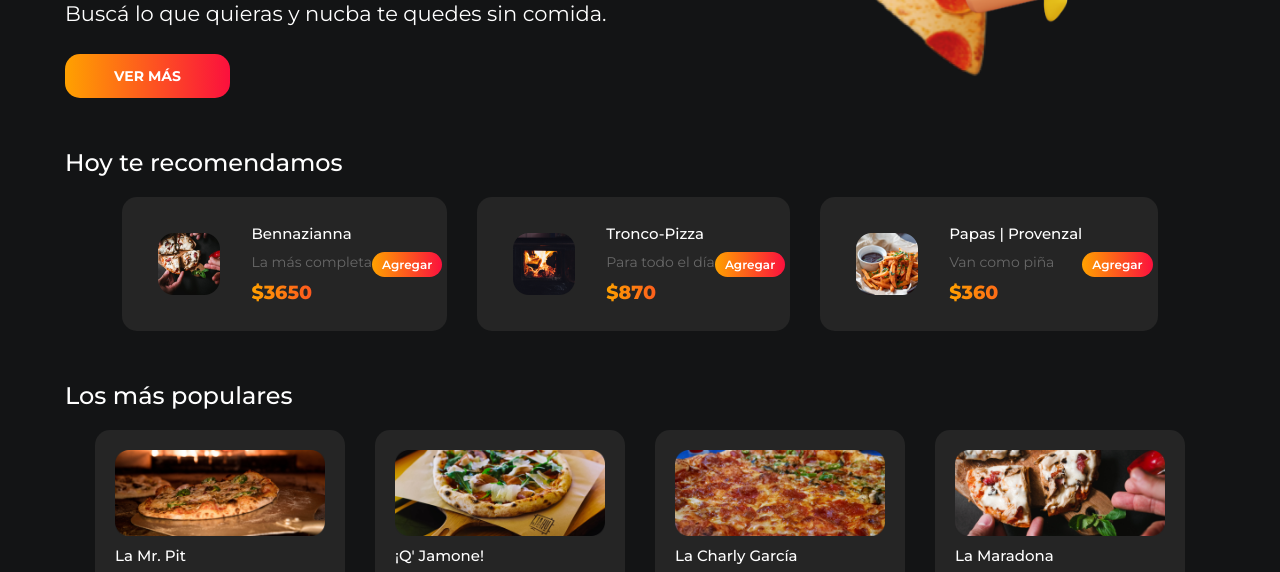
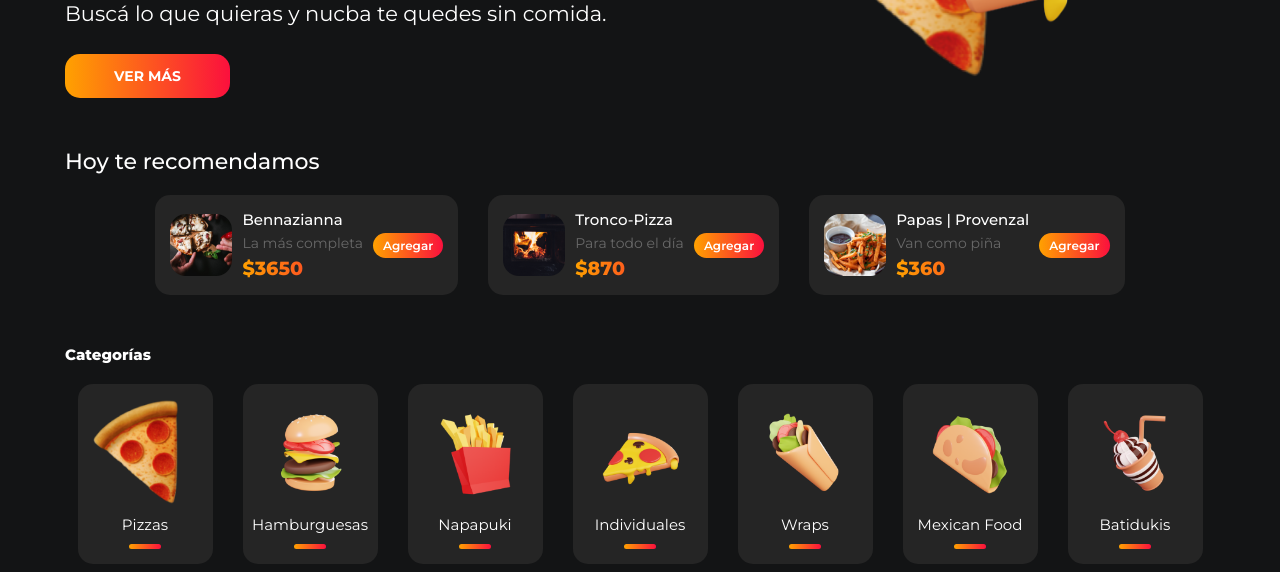
Before and after one commit to fkisser/Otro-Nucbazappi, a plain HTML site: page index.html in a window 1280 px wide. Shown: the part 224-796 px from the top of the page. Drawn offline with Linux system fonts and the light colour scheme.

```diff
--- a/assets/keyframes.css
+++ b/assets/keyframes.css
@@ -1,4 +1,19 @@
-/************HERO**************/
+/************Globales**************/
+.card{
+    transition: all 0.3s ease;
+}
+.card:hover{
+    transform: scale(1.1);
+    transition: all 0.3s ease;
+}
+.boton{
+    cursor: pointer;
+    transition: all 0.3s ease;
+}
+.boton:hover{
+    transform: scale(1.1);
+    transition: all 0.3s ease;
+}
 @keyframes fade {
     from {
         opacity: 0;
@@ -24,29 +39,23 @@
         transform: translateY(0);
     }
 }
-
-.hero-info h1 {
-    animation: fade 1s ease-in,
+.entrada{
+    opacity: 0;
+    animation: fade 1s ease-in forwards,
     slide-up 1.1s ease-in-out;
 }
+/************HERO**************/
+
 .hero-info h2 {
-    animation: fade 1s ease-in,
-    slide-up 1.1s ease-in-out;
     animation-delay: 0.1s;
 }
 
 .hero-info p {
-    opacity: 0;
-    animation: fade 1s ease-in forwards,
-    slide-up 0.9s ease-in-out;
     animation-delay: 0.2s;
 }
 
 .hero-info a {
-    opacity: 0;
-    animation: fade 1s ease-in 0.8s forwards,
-    slide-up 1.1s ease-in-out;
-    animation-delay: 0.6s;
+    animation-delay: 0.4s;
     cursor: pointer;
     transition: transform 0.3s ease;
 }
@@ -62,22 +71,32 @@
     slide-left 1.1s ease-in-out;
     animation-delay: 0.3s;
 }
+/************RECOMENDADOS**************/
+#recomendados h2{
+    animation-delay: 0.5s;
+    transition: transform 0.3s ease;
+}
+#recomendados .cards{
+    animation-delay: 0.6s;
+    transition: transform 0.3s ease;
+}
+/************CATEGORÍAS**************/
+#categorias{
+
+    animation-delay: 0.7s;
+    transition: transform 0.3s ease;
+}
+.card--categorias:hover{
+    cursor: pointer;
+}
+.card--categorias > .barra{
+    transition: all 0.3s ease-in;
+}
+.card--categorias:hover > .barra{
+    width: 60%;
+    transition: all 0.3s ease-out;
+}
 /************POPULARES**************/
-.card{
-    transition: all 0.3s ease;
-}
-.card:hover{
-    transform: scale(1.2);
-    transition: all 0.3s ease;
-}
-.boton{
-    cursor: pointer;
-    transition: all 0.3s ease;
-}
-.boton:hover{
-    transform: scale(1.1);
-    transition: all 0.3s ease;
-}
 
 
 /************FOOTER**************/
--- a/assets/style.css
+++ b/assets/style.css
@@ -127,6 +127,7 @@ section:last-child{
     background: var(--gradient);
     border-radius: 15px;
     width: 165px;
+    text-transform: uppercase;
 }
 
 #hero img {
@@ -140,37 +141,69 @@ section:last-child{
     flex-direction: column;
 }
 #recomendados h2{
+    font-size: 22px;
     font-weight: 500;
 }
 .card--recomendados{
+    padding: 15px;
+    gap: 10px;
     max-width: 350px;
-    padding: 5px;
+    max-height: 100px;
     flex-direction: row;
     justify-content: space-between;
     align-items: center;
 }
 .card--recomendados img{
-    scale: 50%;
+    max-width: 62px;
 }
 .card--recomendados div{
     display: flex;
     flex-direction: column;
     justify-content: center;
-    gap: 10px;
+    gap: 5px;
 }
 
 
 
 /************CATEGORÍAS**************/
-
-
+#categorias{
+    flex-direction: column;
+}
+#categorias h2{
+    font-size: 15px;
+    font-weight: 800;
+}
+.card--categorias{
+    width: 100%;
+    max-width: 135px;
+    padding: 15px;
+    flex-direction: column;
+    align-items: center;
+    justify-content: space-between;
+    gap: 10px;
+}
+.card--categorias img{
+    max-width: 100%;
+}
+.card--categorias p{
+    font-size: 15px;
+    text-align: center;
+}
+.card--categorias span{
+    width: 30%;
+    height: 5px;
+    background: var(--gradient);
+    border-radius: 15px;
+}
 
 
 /************POPULARES**************/
 #populares{
     flex-direction: column;
+    width: 100%;
 }
 #populares h2{
+    font-size: 22px;
     font-weight: 500;
 }
 .card--populares{
--- a/index.html
+++ b/index.html
@@ -27,10 +27,10 @@
         <section id="hero">
 
             <div class="hero-info">
-                <h1>Si tenes Zappi,</h1>
-                <h2>tenes Nucba.</h2>
-                <p>Buscá lo que quieras y nucba te quedes sin comida.</p>
-                <a href="#">VER MÁS</a>
+                <h1 class="entrada">Si tenes Zappi,</h1>
+                <h2 class="entrada">tenes Nucba.</h2>
+                <p class="entrada">Buscá lo que quieras y nucba te quedes sin comida.</p>
+                <a href="#" class="entrada">Ver más</a>
             </div>
 
             <img src="./assets/img/hero/zappi.png" alt="pizzas">
@@ -38,8 +38,8 @@
         </section>
     <!-- /************RECOMENDADOS**************/ -->
     <section id="recomendados">
-        <h2>Hoy te recomendamos</h2>
-        <div class="cards">
+        <h2 class="entrada">Hoy te recomendamos</h2>
+        <div class="cards entrada">
             <div class="card card--recomendados">
                 <img src="./assets/img/recomendados/1.png" alt="Pizza Bennazianna">
                 <div>
@@ -71,10 +71,46 @@
     </section>
 
     <!-- /************CATEGORÍAS**************/ -->
-
-
-
-
+    <section id="categorias" class="entrada">
+        <h2>Categorías</h2>
+        <div class="cards">
+            <div class="card card--categorias">
+                <img src="./assets/img/categorias/1.png" alt="Pizzas">
+                <p>Pizzas</p>
+                <span class="barra"></span>
+            </div>
+            <div class="card card--categorias">
+                <img src="./assets/img/categorias/2.png" alt="Hamburguesas">
+                <p>Hamburguesas</p>
+                <span class="barra"></span>
+            </div>
+            <div class="card card--categorias">
+                <img src="./assets/img/categorias/3.png" alt="Papas fritas">
+                <p>Napapuki</p>
+                <span class="barra"></span>
+            </div>
+            <div class="card card--categorias">
+                <img src="./assets/img/categorias/4.png" alt="Pizza individual">
+                <p>Individuales</p>
+                <span class="barra"></span>
+            </div>
+            <div class="card card--categorias">
+                <img src="./assets/img/categorias/5.png" alt="Wraps">
+                <p>Wraps</p>
+                <span class="barra"></span>
+            </div>
+            <div class="card card--categorias">
+                <img src="./assets/img/categorias/6.png" alt="Comida Mexicana">
+                <p>Mexican Food</p>
+                <span class="barra"></span>
+            </div>
+            <div class="card card--categorias">
+                <img src="./assets/img/categorias/7.png" alt="Batidos">
+                <p>Batidukis</p>
+                <span class="barra"></span>
+            </div>
+        </div>
+    </section>
     <!-- /************POPULARES**************/ -->
         <section id="populares">
             <h2>Los más populares</h2>
```
